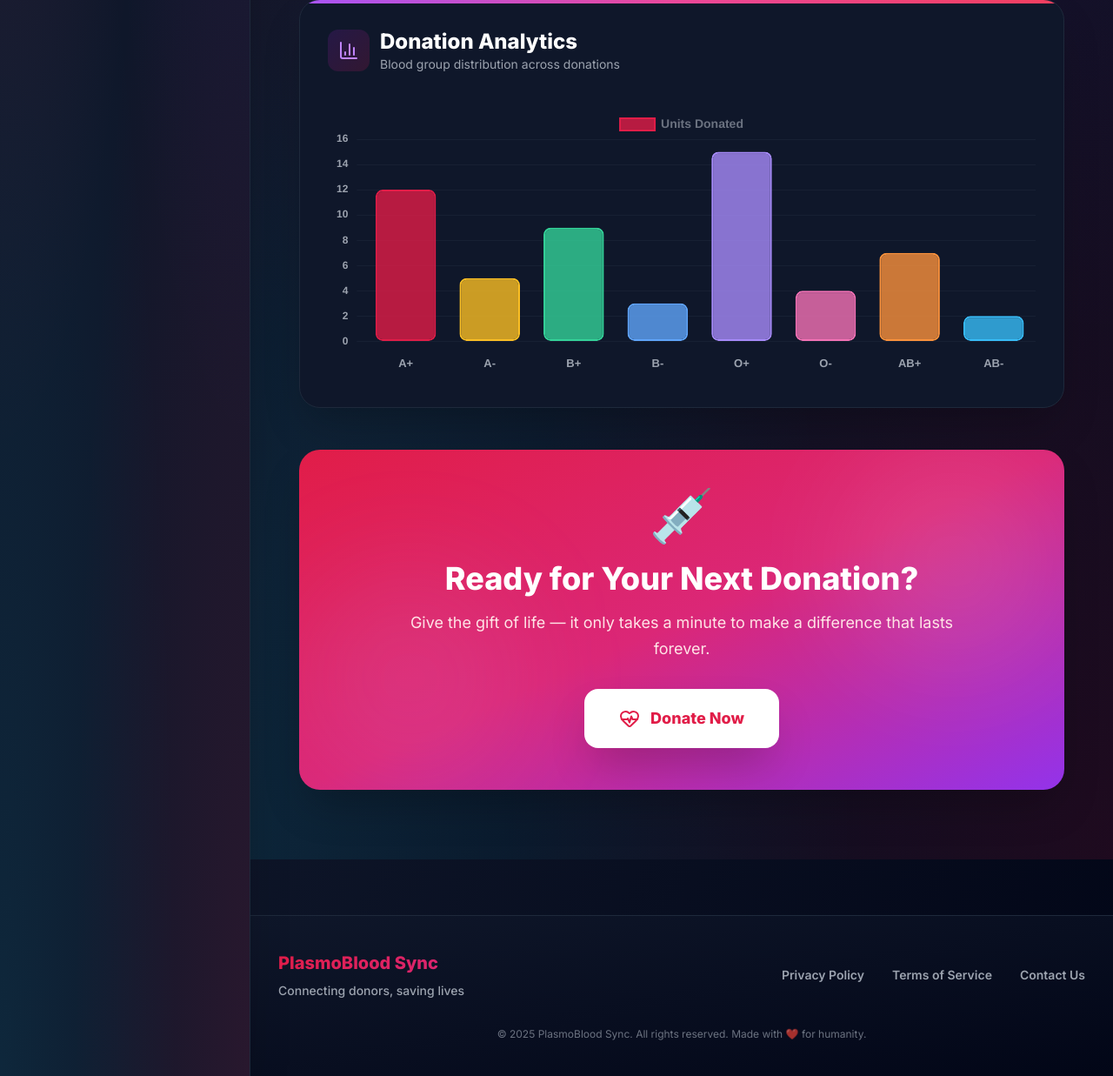
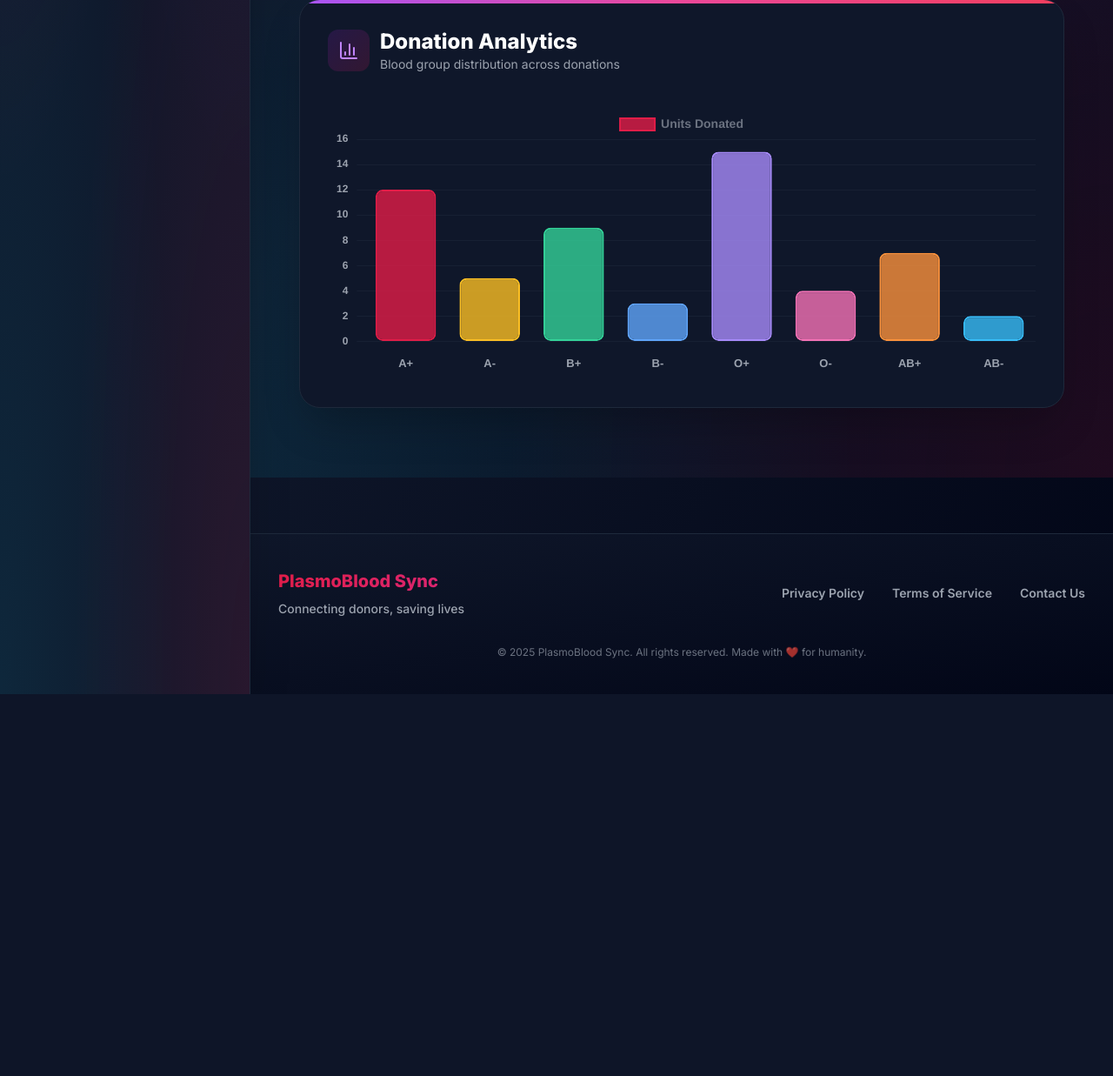
Before and after one commit to Neelchothani/PlasmoBloodSync, a Flask app: template templates/dashboard.html in a window 1280 px wide. Shown: the part 1179-2416 px from the top of the page at 87% size. After the commit the page ends 1977 px from the top, so only its background shows below. Run offline with Flask 3, Linux system fonts and the light colour scheme; the template is opened without the code that fills it, so the values that code supplies are empty; parts of the project's set-up code (start-up, migrations or seed data) failed here and were passed over; some libraries are stand-ins or nearby versions.

Commit message:
enhanced dashboard

```diff
--- a/templates/dashboard.html
+++ b/templates/dashboard.html
@@ -256,27 +256,6 @@
       </div>
     </div>
 
-    <!-- CTA Section -->
-    <div class="mt-12 text-center animate-slide-up" style="animation-delay: 0.4s;">
-      <div class="relative overflow-hidden rounded-3xl bg-gradient-to-br from-rose-600 via-pink-600 to-purple-600 p-10 md:p-12 shadow-2xl">
-        <div class="absolute top-0 right-0 w-64 h-64 bg-white/10 rounded-full blur-3xl"></div>
-        <div class="absolute bottom-0 left-0 w-64 h-64 bg-purple-300/10 rounded-full blur-3xl"></div>
-
-        <div class="relative z-10">
-          <div class="text-6xl mb-5 float-animation">💉</div>
-          <h3 class="text-3xl md:text-4xl font-black text-white mb-4">Ready for Your Next Donation?</h3>
-          <p class="text-rose-100 text-lg mb-8 max-w-2xl mx-auto leading-relaxed">
-            Give the gift of life — it only takes a minute to make a difference that lasts forever.
-          </p>
-          <a href="/become-donor"
-             class="group inline-flex items-center gap-3 px-10 py-5 rounded-2xl bg-white text-rose-600 font-black text-lg transition-all shadow-2xl hover:shadow-3xl hover:scale-105 hover:bg-rose-50">
-            <i data-lucide="heart-pulse" class="w-6 h-6 group-hover:scale-110 transition-transform"></i>
-            Donate Now
-          </a>
-        </div>
-      </div>
-    </div>
-
   </div>
 </div>
 
```
